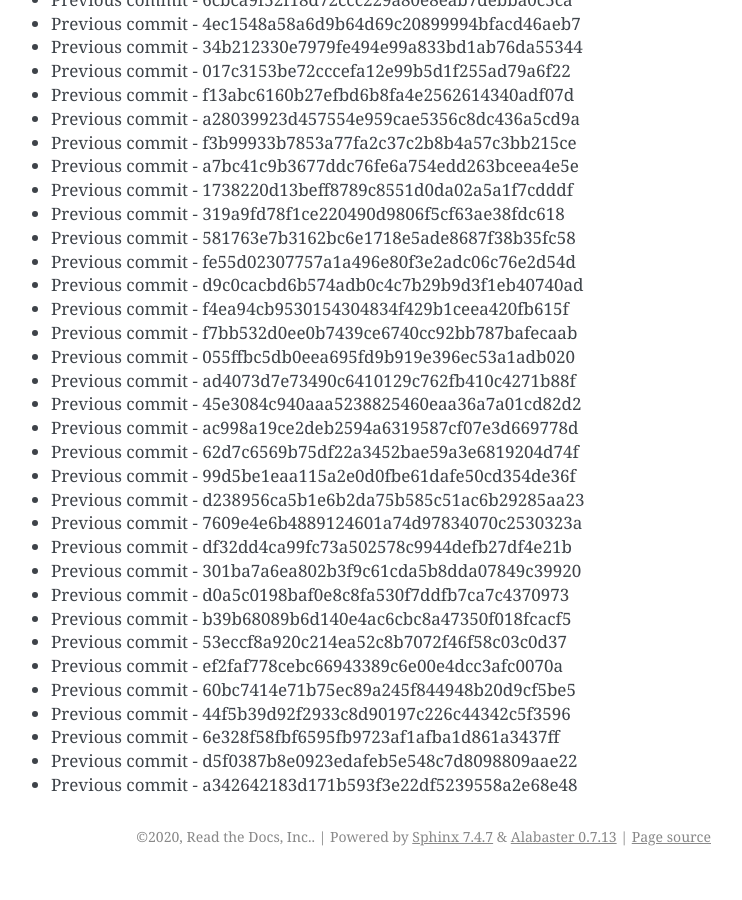
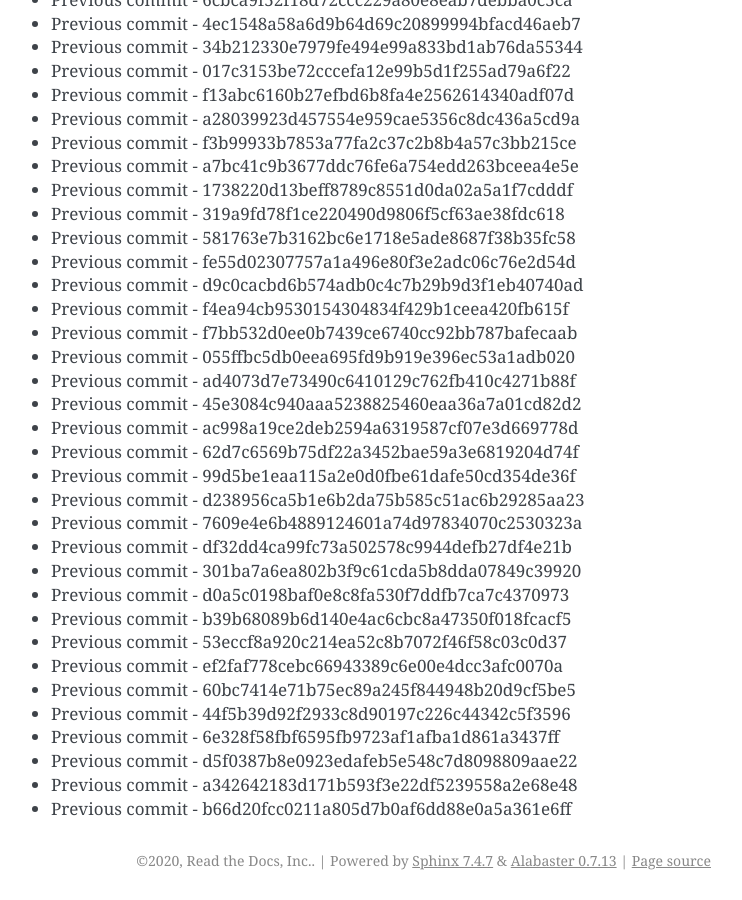
Before and after one commit to readthedocs/rtd-git-stresstest, a Sphinx documentation site: the page built from docs/updates.rst, in a window 1280 px wide and 900 px high, scrolled down 61195 px. Shown: the whole window, without its empty margins (399-1141 px from the left). Built offline with Sphinx 7.4.7, drawn with Linux system fonts in a browser that asks for light colours; before the commit the page ends 62071 px from its top, so only the background shows below that.

Commit message:
Generating commit from previous: b66d20fcc0211a805d7b0af6dd88e0a5a361e6ff

```diff
--- a/docs/updates.rst
+++ b/docs/updates.rst
@@ -2603,3 +2603,4 @@ It can be tested for any performance characteristics.
 * Previous commit - 6e328f58fbf6595fb9723af1afba1d861a3437ff
 * Previous commit - d5f0387b8e0923edafeb5e548c7d8098809aae22
 * Previous commit - a342642183d171b593f3e22df5239558a2e68e48
+* Previous commit - b66d20fcc0211a805d7b0af6dd88e0a5a361e6ff
```
